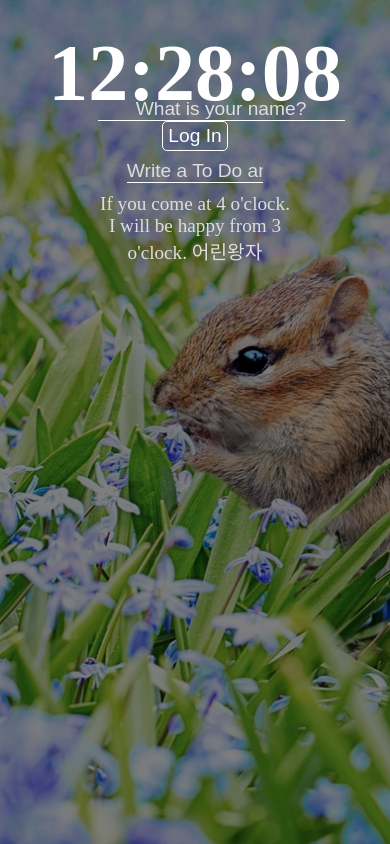
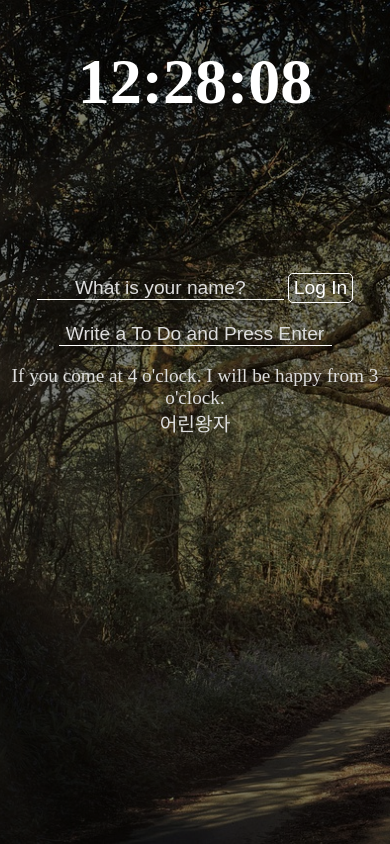
Before and after one commit to chococo3827/js-practice02, a plain HTML site: page index.html in a window 390 px wide. Drawn offline with Linux system fonts and the light colour scheme.

Commit message:
Add files via upload

```diff
--- a/css/style.css
+++ b/css/style.css
@@ -93,9 +93,46 @@ img{
 #todo-list{
     font-size: 1.2em;
     margin-bottom: 10px;
+    list-style-type: none;
 }
 #quote{
     font-size: 1.2em;
     color: #ddd;
     margin-bottom: 10px;
+    display: flex;
+    flex-direction: column;
 }
+
+
+
+
+/* 반응형 */
+/* 1400px */
+@media screen and (max-width:1400px){
+    #content{
+        padding-top: 35%;
+    }
+}
+@media screen and (max-width:1024px){
+    #content{
+        padding: 0;
+        padding-top: 45%;
+    }
+}
+@media screen and (max-width:768px){
+    #content{
+        padding-top: 60%;
+    }
+}
+@media screen and (max-width:500px){
+    #content{
+        /* padding: 5%; */
+        padding-top: 70%;
+    }
+    #content form:nth-child(1){
+        margin-bottom: 20%;
+    }
+    #clock{
+        font-size: 4em;
+    }
+}
--- a/index.html
+++ b/index.html
@@ -1,5 +1,5 @@
 <!DOCTYPE html>
-<html lang="en">
+<html lang="ko">
 <head>
     <meta charset="UTF-8">
     <meta http-equiv="X-UA-Compatible" content="IE=edge">
--- a/js/background.js
+++ b/js/background.js
@@ -1,7 +1,8 @@
 const images = [
     "01.jpg",
     "02.jpg",
-    "03.jpg"
+    "03.jpg",
+    "04.jpg"
 ];
 
 const chosenImage = images[Math.floor(Math.random() * images.length)];
```
Also changed, not shown: img/04.jpg (added).
